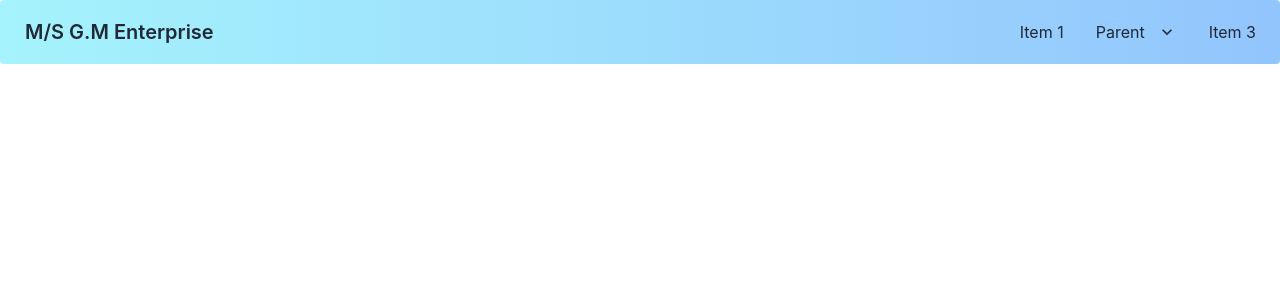
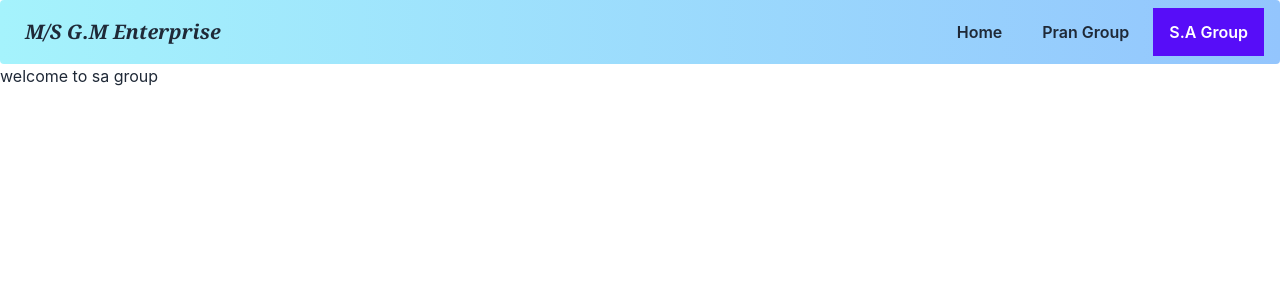
Before and after one commit to durjoy52/personal-inventory-management-app, a React (Create React App) app: page /sa in a window 1280 px wide. Shown: the top 300 px of the page. Built offline with nearby package versions, Linux system fonts and the light colour scheme.

Commit message:
card add

```diff
--- a/package.json
+++ b/package.json
@@ -9,6 +9,7 @@
     "daisyui": "^2.31.0",
     "react": "^18.2.0",
     "react-dom": "^18.2.0",
+    "react-router-dom": "^6.4.2",
     "react-scripts": "5.0.1",
     "web-vitals": "^2.1.4"
   },
--- a/src/App.js
+++ b/src/App.js
@@ -1,10 +1,19 @@
+import { Route, Routes } from "react-router-dom";
 import "./App.css";
+import Home from "./components/Home/Home";
+import PranGroup from "./components/PranGroup/PranGroup";
+import SaGroup from "./components/SaGroup/SaGroup";
 import Navbar from "./components/Shared/Navbar/Navbar";
 
 function App() {
   return (
     <>
-      <Navbar/>
+      <Navbar />
+      <Routes>
+        <Route path="/home" element={<Home/>}></Route>
+        <Route path="/pran" element={<PranGroup/>}></Route>
+        <Route path="/sa" element={<SaGroup/>}></Route>
+      </Routes>
     </>
   );
 }
--- /dev/null
+++ b/src/components/Card/Card.js
@@ -0,0 +1,21 @@
+import React from 'react';
+
+const Card = ({product}) => {
+    const {name,img,measurement,price} = product
+    return (
+        <div className="card w-96 bg-base-100 shadow-xl">
+  <figure className="px-10 pt-10">
+    <img src={img} alt={name} className="rounded-xl" />
+  </figure>
+  <div className="card-body items-center text-center">
+    <h2 className="card-title">{name}</h2>
+    <p>Price:{price}</p>
+    <div className="card-actions">
+      <button className="btn btn-primary">Buy Now</button>
+    </div>
+  </div>
+</div>
+    );
+};
+
+export default Card;
--- /dev/null
+++ b/src/components/Home/Home.js
@@ -0,0 +1,11 @@
+import React from 'react';
+
+const Home = () => {
+    return (
+        <div>
+            <h1>Welcome to home</h1>
+        </div>
+    );
+};
+
+export default Home;
--- /dev/null
+++ b/src/components/PranGroup/PranGroup.js
@@ -0,0 +1,21 @@
+import React, { useEffect, useState } from 'react';
+import Card from '../Card/Card';
+
+const PranGroup = () => {
+    const [products,setProducts] = useState([])
+    useEffect(()=>{
+        fetch('http://localhost:5000/pranGroup')
+        .then(res=>res.json())
+        .then(data => setProducts(data))
+    },[])
+    return (
+        <div className='grid grid-cols-4 gap-4 justify-items-center'>
+
+            {
+                products.map(product=> <Card key={product._id} product={product}></Card>)
+            }
+        </div>
+    );
+};
+
+export default PranGroup;
--- /dev/null
+++ b/src/components/SaGroup/SaGroup.js
@@ -0,0 +1,11 @@
+import React from 'react';
+
+const SaGroup = () => {
+    return (
+        <div>
+            <h1>welcome to sa group</h1>
+        </div>
+    );
+};
+
+export default SaGroup;
--- a/src/components/Shared/Navbar/Navbar.js
+++ b/src/components/Shared/Navbar/Navbar.js
@@ -1,6 +1,20 @@
-import React from 'react';
+import React from "react";
+import { Link, NavLink } from "react-router-dom";
 
 const Navbar = () => {
+  const navItems = (
+    <>
+      <li className="pr-2 font-semibold">
+        <NavLink to="/home">Home</NavLink>
+      </li>
+      <li className="pr-2 font-semibold">
+        <NavLink to="/pran">Pran Group</NavLink>
+      </li>
+      <li className="pr-2 font-semibold">
+        <NavLink to="/sa">S.A Group</NavLink>
+      </li>
+    </>
+  );
   return (
     <div className="navbar bg-gradient-to-r from-cyan-200 to-blue-300 container mx-auto rounded">
       <div className="navbar-start md:hidden">
@@ -25,54 +39,15 @@ const Navbar = () => {
             tabIndex={0}
             className="menu menu-compact dropdown-content mt-3 p-2 shadow bg-base-100 rounded-box w-52"
           >
-              <li>
-                <a>Homepage</a>
-              </li>
-              <li>
-                <a>Portfolio</a>
-              </li>
-              <li>
-                <a>About</a>
-              </li>
+            {navItems}
           </ul>
         </div>
       </div>
       <div className="navbar-center md:navbar-start">
-          <a className="btn btn-ghost normal-case text-xl">
-            M/S G.M Enterprise
-          </a>
+        <Link to='/' className="btn btn-ghost normal-case text-xl font-serif"><em>M/S G.M Enterprise</em></Link>
       </div>
       <div className="hidden md:flex md:flex-none navbar-end">
-            <ul className="menu menu-horizontal p-0">
-              <li>
-                <a>Item 1</a>
-              </li>
-              <li tabIndex={0}>
-                <a>
-                  Parent
-                  <svg
-                    className="fill-current"
-                    xmlns="http://www.w3.org/2000/svg"
-                    width="20"
-                    height="20"
-                    viewBox="0 0 24 24"
-                  >
-                    <path d="M7.41,8.58L12,13.17L16.59,8.58L18,10L12,16L6,10L7.41,8.58Z" />
-                  </svg>
-                </a>
-                <ul className="p-2 bg-base-100">
-                  <li>
-                    <a>Submenu 1</a>
-                  </li>
-                  <li>
-                    <a>Submenu 2</a>
-                  </li>
-                </ul>
-              </li>
-              <li>
-                <a>Item 3</a>
-              </li>
-            </ul>
+        <ul className="menu menu-horizontal p-0">{navItems}</ul>
       </div>
     </div>
   );
--- a/src/index.js
+++ b/src/index.js
@@ -1,14 +1,16 @@
 import React from 'react';
 import ReactDOM from 'react-dom/client';
+import { BrowserRouter } from "react-router-dom";
+import App from './App';
 import './index.css';
-import App from './App';
 import reportWebVitals from './reportWebVitals';
-
 const root = ReactDOM.createRoot(document.getElementById('root'));
 root.render(
+  <BrowserRouter>
   <React.StrictMode>
     <App />
   </React.StrictMode>
+  </BrowserRouter>
 );
 
 // If you want to start measuring performance in your app, pass a function
```
Also changed, not shown: public/products.json (added, +37 -0 lines), 1 other file (tests, documents, lock files or other folders). Lines whose indentation alone changed are shown as unchanged.
